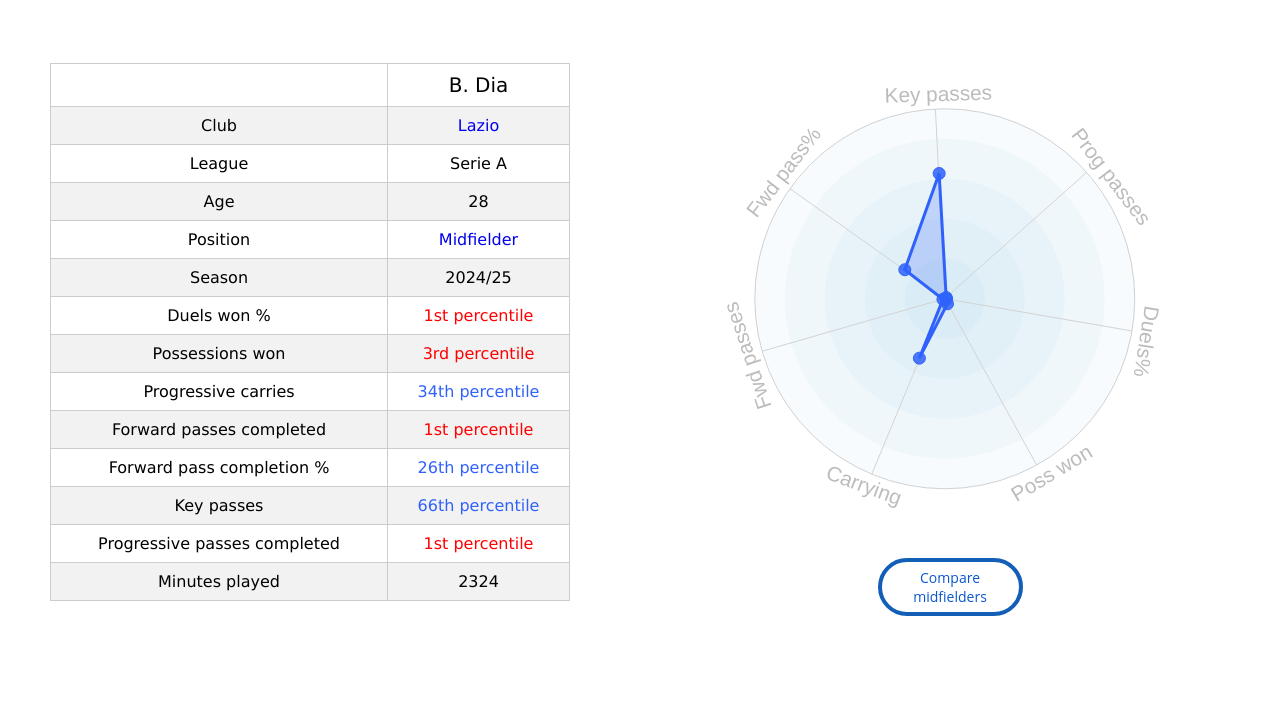
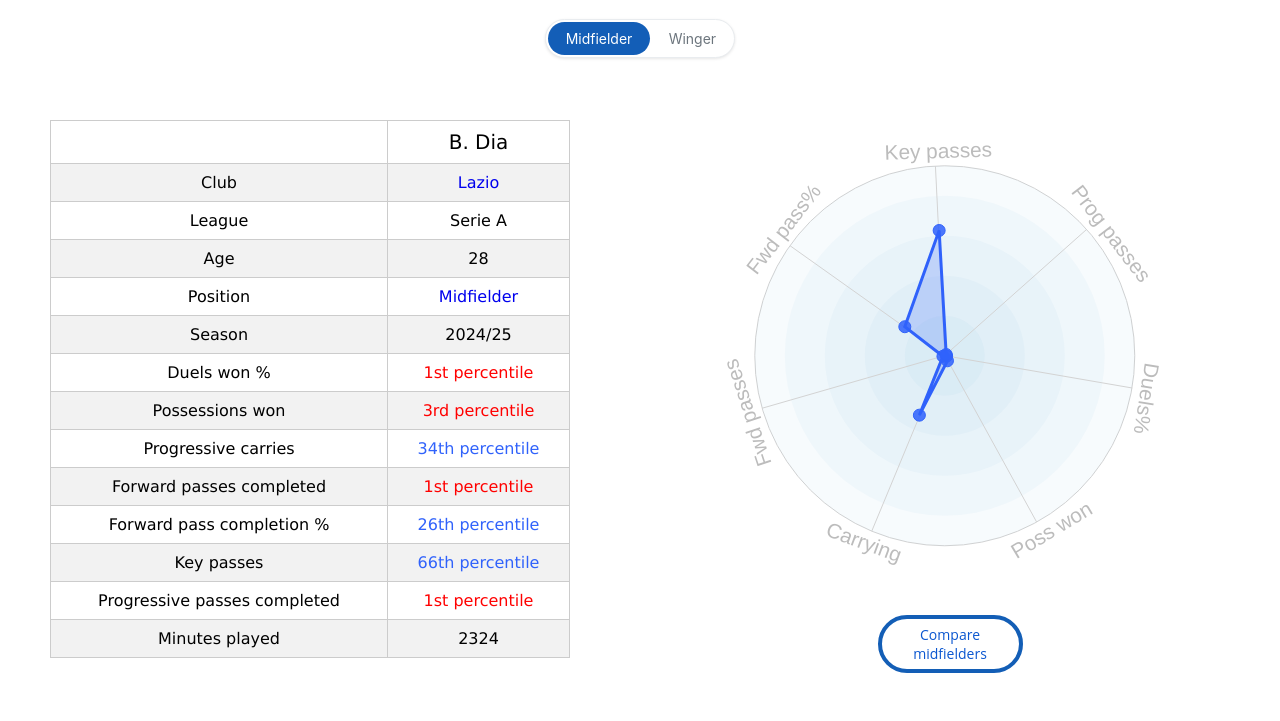
Before and after one commit to ohlitmybad/B_Dia_Midfielder_stats, a plain HTML site: page index.html in a window 1280 px wide. Shown: the part 70-791 px from the top of the page. Drawn offline with nearby package versions, Linux system fonts and the light colour scheme; no server answers; a script that the page names is missing.

Commit message:
Update index.html

```diff
--- a/index.html
+++ b/index.html
@@ -703,10 +703,71 @@ svg text
     </div>
   </div></div>
 </header>
+    <div class="position-toggle-container">
+        <div class="position-toggle">
+            <a href="https://datamb.football/B_Dia_Midfielder_stats" class="position-btn active">Midfielder</a><a href="https://datamb.football/B_Dia_Winger_stats" class="position-btn">Winger</a>
+        </div>
+    </div>
+
 <script async src="https://pagead2.googlesyndication.com/pagead/js/adsbygoogle.js?client=ca-pub-7677714701428206"
      crossorigin="anonymous"></script>
      <script src="https://cdnjs.cloudflare.com/ajax/libs/xlsx/0.16.9/xlsx.full.min.js"></script>
-</head>
+
+    <style>
+    /* Position Toggle Styles */
+    .position-toggle-container {
+        display: flex;
+        justify-content: center;
+        margin: 10px 0 8px 0;
+        padding: 0 20px;
+    }
+
+    /* Mobile responsive */
+    @media only screen and (max-width: 1048px) {
+        .position-toggle-container {
+            margin: 8px 0 -25px 0;
+        }
+    }
+
+    .position-toggle {
+        display: flex;
+        background: white;
+        border: 1px solid #e9ecef;
+        border-radius: 20px;
+        overflow: hidden;
+        box-shadow: 0 1px 3px rgba(0,0,0,0.1);
+        gap: 2px;
+        padding: 2px;
+    }
+
+    .position-btn {
+        padding: 8px 16px;
+        border: none;
+        background: transparent;
+        cursor: pointer;
+        font-family: -apple-system, BlinkMacSystemFont, 'Segoe UI', Roboto, Oxygen, Ubuntu, Cantarell, 'Helvetica Neue', sans-serif;
+        font-size: 14px;
+        font-weight: 400;
+        color: #6c757d;
+        transition: all 0.15s ease-in-out;
+        text-decoration: none;
+        display: inline-block;
+        min-width: 80px;
+        text-align: center;
+        white-space: nowrap;
+        border-radius: 18px;
+        box-sizing: border-box;
+    }
+
+    .position-btn.active {
+        background: #135eb7;
+        color: white;
+        text-decoration: none;
+        padding: 8px 18px;
+        pointer-events: none;
+    }
+    </style>
+    </head>
 
 <script async src="https://www.googletagmanager.com/gtag/js?id=G-PSBMXX80EF"></script>
 <script>
```
